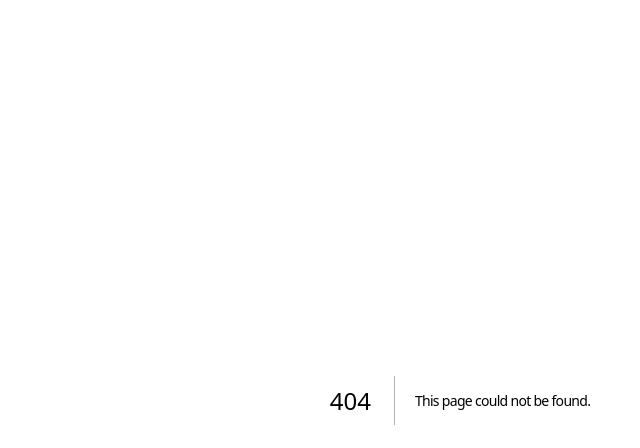
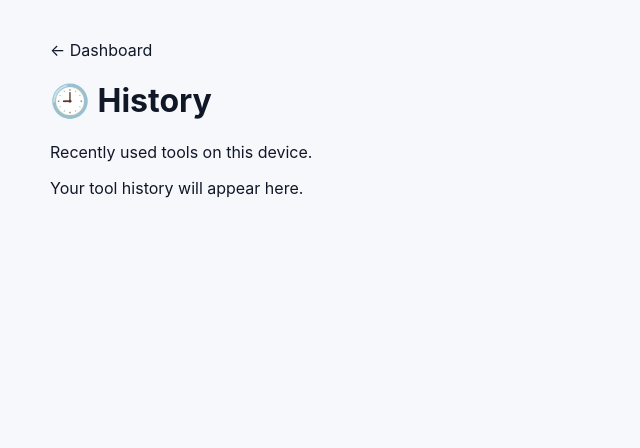
Before and after one commit to Afifarman/QuickToolBox, a Next.js app: page /history in a window 1280 px wide. Before the commit this address had no page. Shown: the top 448 px of the page, without its empty margins (180-820 px from the left). Built offline with nearby package versions, Linux system fonts and the light colour scheme.

Commit message:
feat: add tool history page

```diff
--- /dev/null
+++ b/app/history/page.js
@@ -0,0 +1,2 @@
+'use client';import {useEffect,useState} from 'react';
+const KEY='qtb_history';export default function History(){const [items,setItems]=useState([]);useEffect(()=>{try{setItems(JSON.parse(localStorage.getItem(KEY)||'[]'))}catch{}} ,[]);function clear(){localStorage.removeItem(KEY);setItems([])}return <main style={{maxWidth:900,margin:'0 auto',padding:40}}><a href="/dashboard">← Dashboard</a><h1>🕘 History</h1><p>Recently used tools on this device.</p>{items.length?<><ul>{items.map((x,i)=><li key={i}><a href={`/tools/${x.slug}`}>{x.title||x.slug}</a></li>)}</ul><button onClick={clear}>Clear history</button></>:<p>Your tool history will appear here.</p>}</main>}
```
